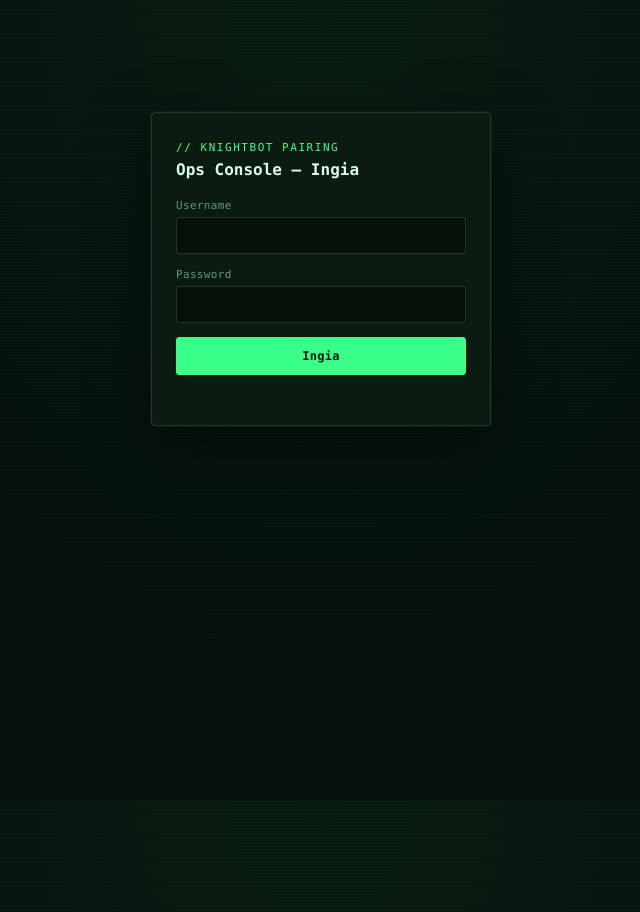
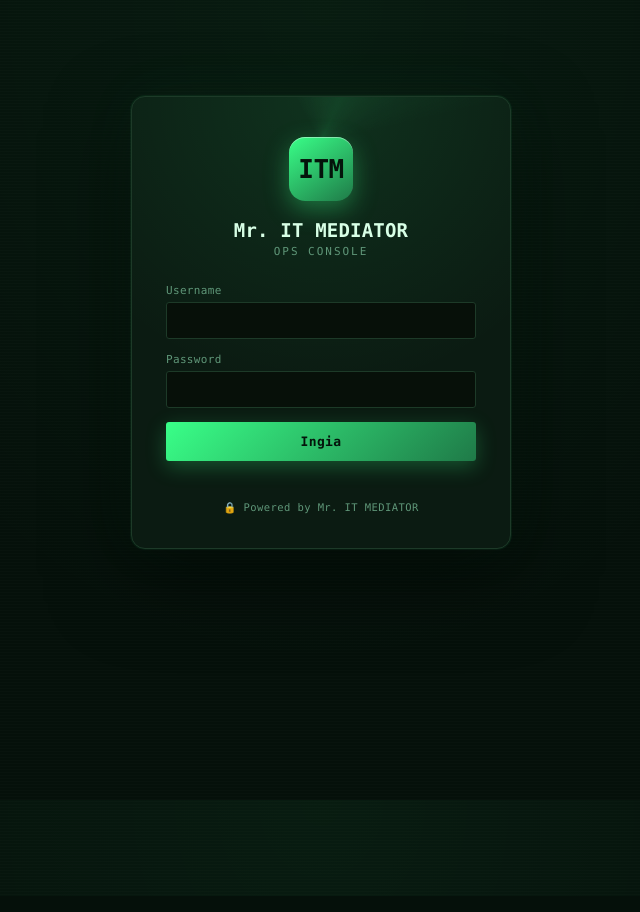
Before and after one commit to filimonj323-rgb/Mr.It_bot_pairing_site, a plain HTML site: page admin.html in a window 1280 px wide. Shown: the whole page, without its empty margins (319-959 px from the left). Drawn offline with Linux system fonts and the light colour scheme.

Commit message:
Add files via upload

```diff
--- a/admin.html
+++ b/admin.html
@@ -3,7 +3,7 @@
 <head>
 <meta charset="UTF-8" />
 <meta name="viewport" content="width=device-width, initial-scale=1.0" />
-<title>KnightBot — Ops Console</title>
+<title>Mr. IT MEDIATOR — Ops Console</title>
 <style>
   :root {
     --bg: #05100a;
@@ -35,16 +35,92 @@
 
   /* ── Login ── */
   #loginCard {
-    max-width: 340px;
-    margin: 14vh auto 0;
-    background: var(--panel);
+    max-width: 380px;
+    margin: 12vh auto 0;
+    background:
+      radial-gradient(circle at 50% 0%, rgba(57,255,136,0.10), transparent 60%),
+      var(--panel);
     border: 1px solid var(--border);
-    border-radius: 4px;
-    padding: 28px 24px;
-    box-shadow: 0 0 0 1px rgba(57,255,136,0.05), 0 20px 60px rgba(0,0,0,0.5);
+    border-radius: 14px;
+    padding: 40px 34px 34px;
+    box-shadow:
+      0 0 0 1px rgba(57,255,136,0.06),
+      0 30px 80px rgba(0,0,0,0.55),
+      0 0 60px rgba(57,255,136,0.05);
+    position: relative;
+    overflow: hidden;
+    animation: loginRise .5s ease;
   }
-  #loginCard .eyebrow { color: var(--accent); font-size: 11px; letter-spacing: 0.14em; margin-bottom: 6px; }
+  #loginCard::before {
+    content: '';
+    position: absolute;
+    top: -60%; left: -20%;
+    width: 140%; height: 140%;
+    background: conic-gradient(from 180deg, transparent, rgba(57,255,136,0.08), transparent 30%);
+    animation: loginSpin 12s linear infinite;
+    pointer-events: none;
+  }
+  @keyframes loginSpin { to { transform: rotate(360deg); } }
+  @keyframes loginRise { from { opacity: 0; transform: translateY(10px); } to { opacity: 1; transform: translateY(0); } }
+  #loginCard .login-logo {
+    width: 64px; height: 64px;
+    margin: 0 auto 18px;
+    border-radius: 16px;
+    display: flex; align-items: center; justify-content: center;
+    font-size: 26px; font-weight: 800; letter-spacing: -0.02em;
+    background: linear-gradient(145deg, var(--accent), var(--accent-dim));
+    color: #04140b;
+    box-shadow: 0 8px 24px rgba(57,255,136,0.35), inset 0 1px 0 rgba(255,255,255,0.4);
+    position: relative;
+    z-index: 1;
+  }
+  #loginCard .brand-title {
+    text-align: center;
+    font-size: 19px;
+    font-weight: 700;
+    letter-spacing: 0.01em;
+    margin: 0 0 4px;
+    position: relative;
+    z-index: 1;
+  }
+  #loginCard .eyebrow {
+    text-align: center;
+    color: var(--muted);
+    font-size: 11px;
+    letter-spacing: 0.18em;
+    margin: 0 0 26px;
+    text-transform: uppercase;
+    position: relative;
+    z-index: 1;
+  }
   #loginCard h1 { font-size: 16px; margin: 0 0 20px; font-weight: 600; }
+  #loginCard label { position: relative; z-index: 1; }
+  #loginCard input { position: relative; z-index: 1; }
+  #loginCard .primary {
+    width: 100%;
+    padding: 12px;
+    font-size: 13px;
+    font-weight: 700;
+    letter-spacing: 0.03em;
+    background: linear-gradient(135deg, var(--accent), var(--accent-dim));
+    color: #04140b;
+    border: none;
+    box-shadow: 0 6px 20px rgba(57,255,136,0.25);
+    transition: transform 0.15s ease, box-shadow 0.15s ease;
+    position: relative;
+    z-index: 1;
+  }
+  #loginCard .primary:hover { transform: translateY(-1px); box-shadow: 0 10px 26px rgba(57,255,136,0.35); }
+  #loginCard .primary:active { transform: translateY(0); }
+  #loginCard .footnote {
+    text-align: center;
+    margin-top: 18px;
+    font-size: 10.5px;
+    color: var(--muted);
+    letter-spacing: 0.04em;
+    position: relative;
+    z-index: 1;
+  }
   label { display: block; font-size: 11px; color: var(--muted); margin: 0 0 5px; letter-spacing: 0.03em; }
   input, textarea, select {
     width: 100%;
@@ -204,21 +280,23 @@
 <body>
 
 <div id="loginCard">
-  <div class="eyebrow">// KNIGHTBOT PAIRING</div>
-  <h1>Ops Console — Ingia</h1>
+  <div class="login-logo">ITM</div>
+  <div class="brand-title">Mr. IT MEDIATOR</div>
+  <div class="eyebrow">Ops Console</div>
   <label>Username</label>
   <input id="username" type="text" autocomplete="username" />
   <label>Password</label>
   <input id="password" type="password" autocomplete="current-password" />
   <button class="primary" onclick="doLogin()">Ingia</button>
   <div class="error" id="loginError"></div>
+  <div class="footnote">🔒 Powered by Mr. IT MEDIATOR</div>
 </div>
 
 <div id="app">
   <div class="topbar">
     <div class="brand">
       <span class="dot"></span>
-      <strong>KNIGHTBOT · OPS CONSOLE</strong>
+      <strong>MR. IT MEDIATOR · OPS CONSOLE</strong>
       <span class="sub" id="clock"></span>
     </div>
     <button class="ghost" onclick="logout()">Toka</button>
@@ -339,7 +417,7 @@
     <label>Prefix (herufi 1-3)</label>
     <input type="text" id="dPrefix" placeholder="!" />
     <label>Jina la Bot</label>
-    <input type="text" id="dBotName" placeholder="KnightBot" />
+    <input type="text" id="dBotName" placeholder="Mr. IT MEDIATOR" />
     <div class="actrow">
       <button onclick="dSaveSettings()">💾 Hifadhi</button>
       <button class="ghost" onclick="dClearSettings()">Rudisha Default</button>
@@ -395,8 +473,15 @@
 </div>
 
 <script>
-  // 🔧 Badilisha URL hii iwe ya Railway app yako mwenyewe (bila "/" mwishoni)
-  const API_BASE = "https://mainbot.up.railway.app";
+  // ── Backend base URL ──────────────────────────────────────────────────
+  // This file is plain static HTML — it can live on GitHub Pages, Netlify,
+  // Railway itself, or any other host. Since it may not share an origin
+  // with the server (server.js + /api/admin/... routes), every request is
+  // prefixed with API_BASE so it always reaches the right place. EDIT this
+  // to your Railway service's URL (same value as pairing/pairingConfig.js's
+  // PAIRING_BASE_URL / MAIN_BOT_API_URL).
+  const API_BASE = 'https://botkuusite.up.railway.app';
+
   let ADMIN_TOKEN = sessionStorage.getItem('adminToken') || '';
   let ALL_USERS = [];
   let CURRENT_FILTER = 'all';
```
Also changed, not shown: dashboard.html (+19 -5 lines).
